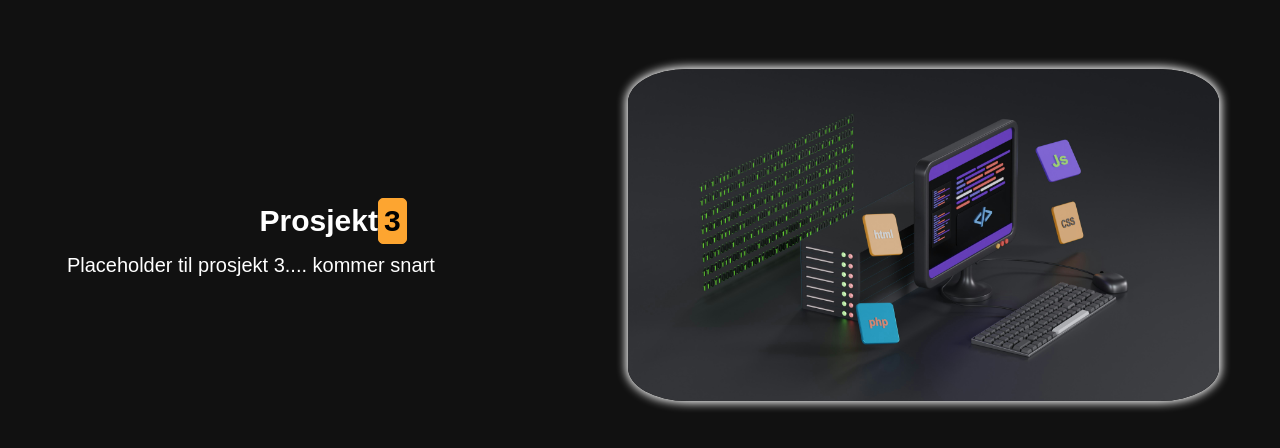
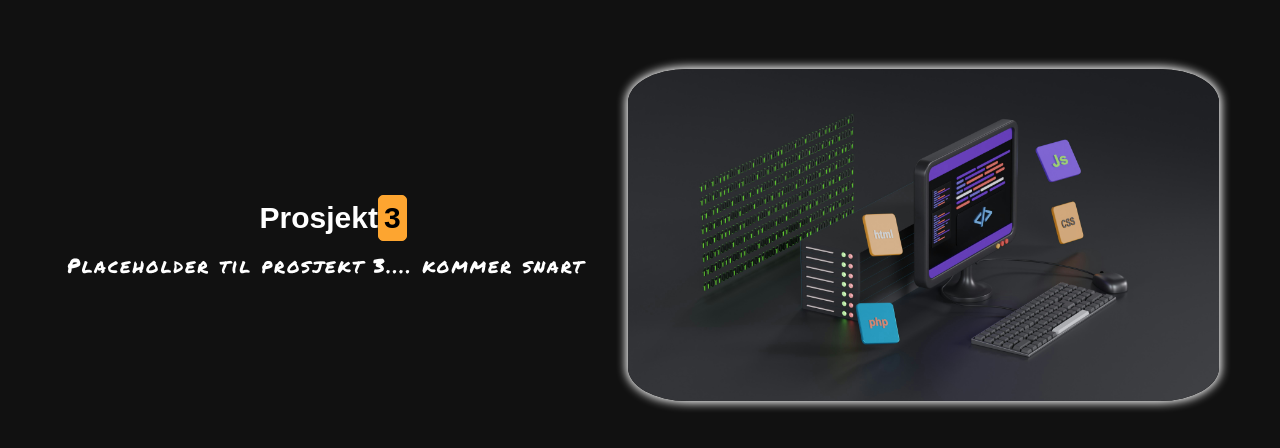
Before and after one commit to LarsMagneGlodedata/Glode-LarsMagne-Portfolio, a website: page prosjekter.html in a window 1280 px wide. Shown: the part 1935-2383 px from the top of the page. Drawn offline with Linux system fonts and the light colour scheme.

Commit message:
fiksa skrivefeil i css

```diff
--- a/styles.css
+++ b/styles.css
@@ -216,7 +216,7 @@ ul {
 
 .prosjekt1-p,
 .prosjekt2-p,
-.prosjekt3-info-p {
+.prosjekt3-p {
   font-family: "Permanent Marker", cursive;
   font-weight: 400;
   font-style: normal;
```
